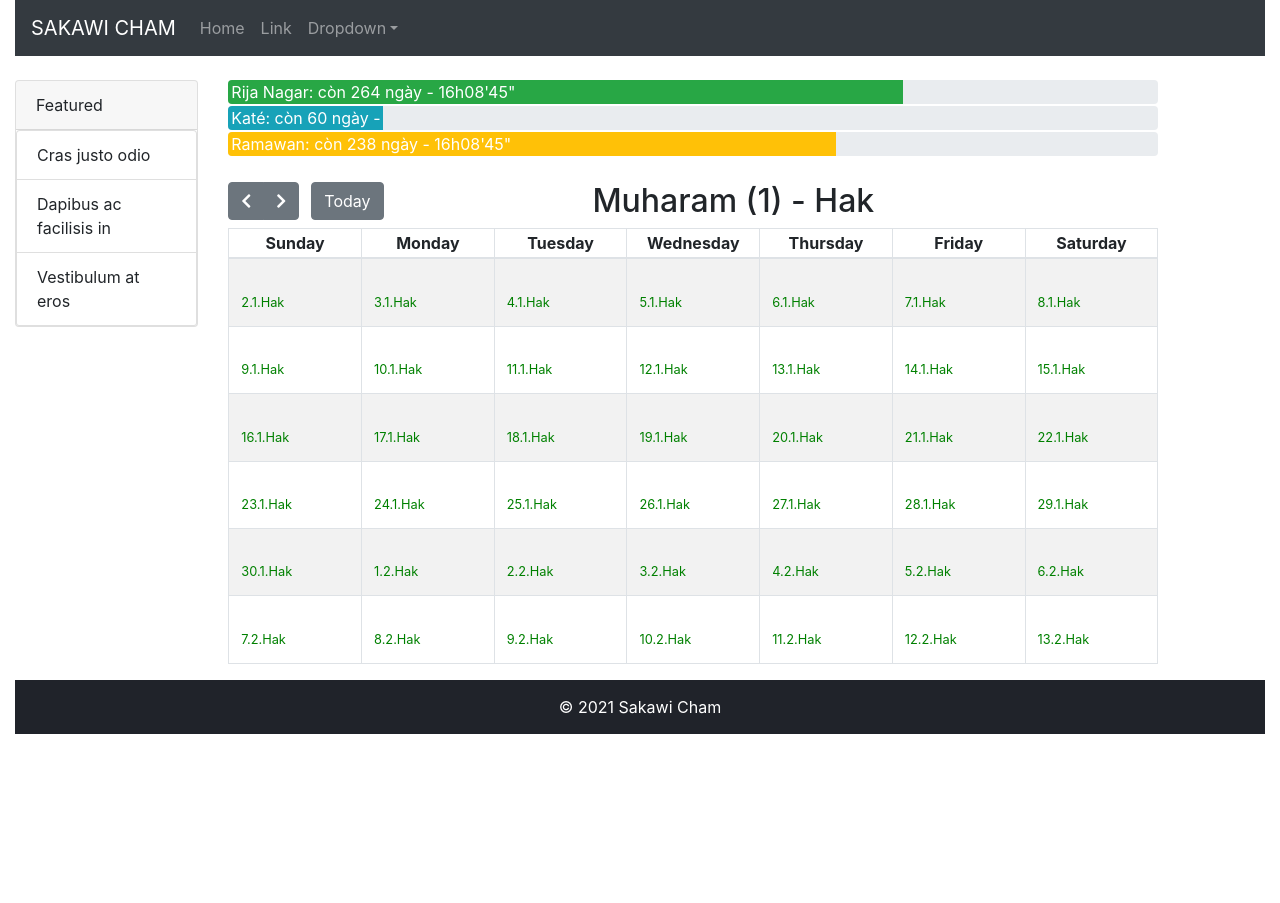
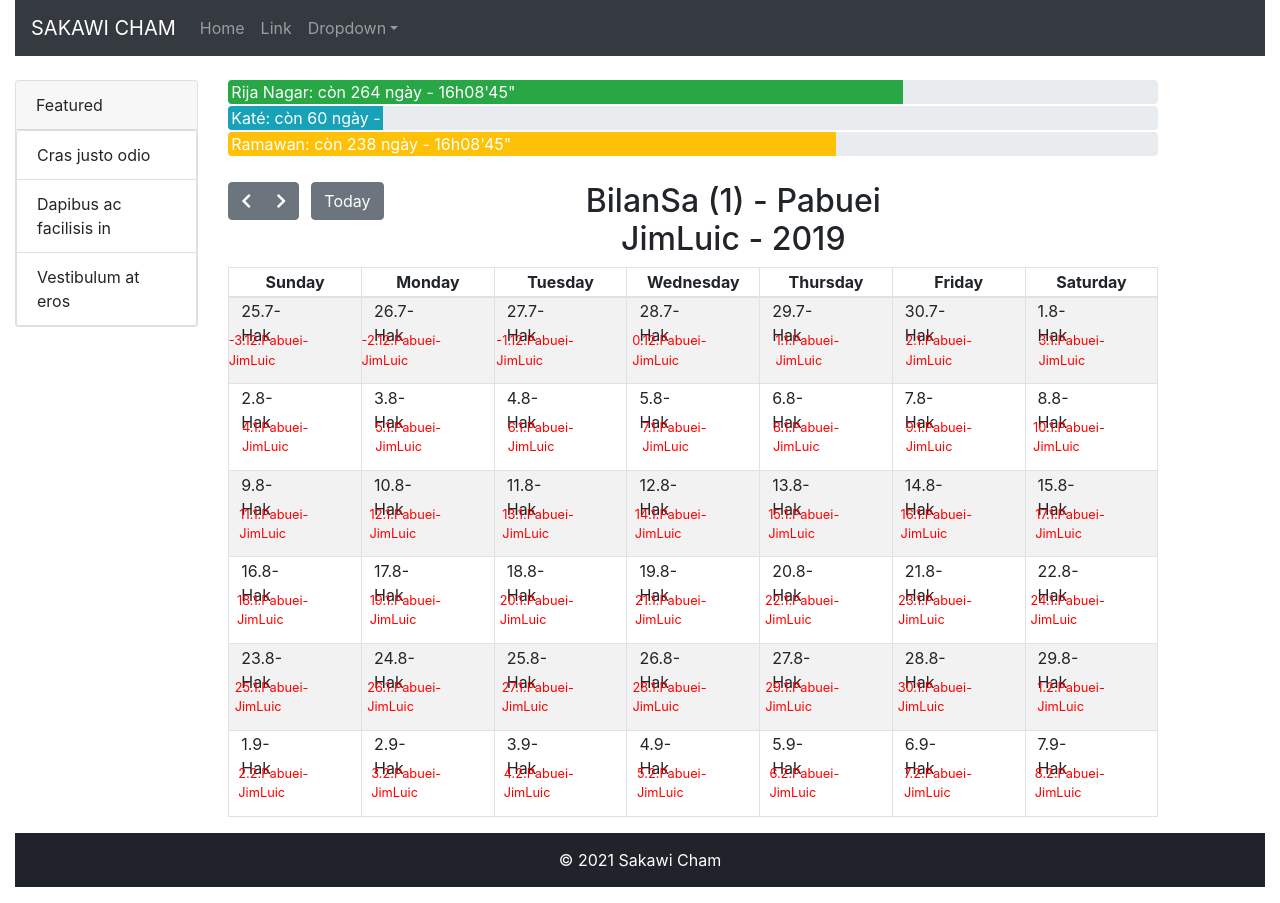
Before and after one commit to Tanginpantangin/sakawi-cham-web, a React (Create React App) app: page / in a window 1280 px wide. Before the commit the page ends 800 px from the top, so only its background shows below. Built offline with nearby package versions, Linux system fonts and the light colour scheme.

Commit message:
Update buildMatrixCalendar

```diff
--- a/src/components/calendar.tsx
+++ b/src/components/calendar.tsx
@@ -13,14 +13,14 @@ export declare type SakawiType = 'sakawiAwal' | 'sakawiAhier' | 'solarCalendar';
 export const Calendar = () => {
     const [year] = useState(new Date().getFullYear());
     const [month] = useState(new Date().getMonth());
-    const [sakawiType] = useState<SakawiType>('sakawiAwal');
+    const [sakawiType] = useState<SakawiType>('sakawiAhier');
 
     // Sakawi Awal
-    let awalMonth: AwalMonth = { month: 0, year: {ikasSarak: IkasSarakEnum.Hak}};
+    let awalMonth: AwalMonth = { month: 0, year: { ikasSarak: IkasSarakEnum.Hak } };
     const [monthAwal] = useState(awalMonth);
 
     // Sakawi Ahier
-    let ahierMonth: AhierMonth = {month: AhierMonthEnum.BilanSa, year: { nasak: NasakEnum.Kabaw, ikasSarak: IkasSarakEnum.Hak }};
+    let ahierMonth: AhierMonth = { month: AhierMonthEnum.BilanSa, year: { nasak: NasakEnum.Pabuei, ikasSarak: IkasSarakEnum.JimLuic, yearNumber: 2019 } };
     const [monthAhier] = useState(ahierMonth);
 
     return (
--- a/src/components/dayAhier.tsx
+++ b/src/components/dayAhier.tsx
@@ -5,7 +5,7 @@ import { AwalDate } from "../model/AwalDate";
 
 interface DayAhierProps {
     date?: Date;
-    dateAwal?: AwalDate;
+    dateAwal: AwalDate;
     dateAhier: AhierDate;
 }
 
@@ -30,7 +30,9 @@ export const DayAhier = (props: DayAhierProps) => {
                 <Col md={4}></Col>
             </Row>
             <Row>
-                <Col md={4}></Col>
+                <Col md={4}>
+                    {props.dateAwal.date}.{props.dateAwal.awalMonth.month + 1}-{IkasSarakEnum[props.dateAwal.awalMonth.year.ikasSarak]}
+                </Col>
                 <Col style={divStyle} md={4}>
                     {props.dateAhier.date}.{props.dateAhier.ahierMonth.month + 1}.{NasakEnum[props.dateAhier.ahierMonth.year.nasak]}-{IkasSarakEnum[props.dateAhier.ahierMonth.year.ikasSarak]}
                 </Col>
--- a/src/components/monthAhier.tsx
+++ b/src/components/monthAhier.tsx
@@ -2,6 +2,7 @@ import React, { useState } from "react";
 import { Button, ButtonGroup, ButtonToolbar, Col, Container, Row, Table } from "react-bootstrap";
 import { AhierMonthEnum, IkasSarakEnum, NasakEnum } from "../enums/enum";
 import { addAhierDays, addAhierMonths, AhierDate, AhierMonth } from "../model/AhierDate";
+import { addAwalDays, AwalDate } from "../model/AwalDate";
 import Helper from "../utility/helper";
 import { DayAhier } from "./dayAhier";
 
@@ -10,26 +11,42 @@ interface MonthAhierProps {
 }
 
 export const MonthAhier = (props: MonthAhierProps) => {
+    //const [matrixCalender, setMatrixCalender] = useState<MatrixCalendarType>();
     const [ahierMonth, setAhierMonth] = useState(props.ahierMonth);
-    let firstDate: AhierDate = { date: 1, ahierMonth: props.ahierMonth };
-    const [firstDateOfMonth, setFirstDateOfMonth] = useState<AhierDate>(firstDate);
-    const [firstDayOfMonth, setFirstDayOfMonth] = useState(0);
+    let firstAhierDate: AhierDate = { date: 1, ahierMonth: props.ahierMonth };
+    const [firstDateOfAhierMonth, setFirstDateOfAhierMonth] = useState<AhierDate>(firstAhierDate);
+    const [firstDayOfAhierMonth, setFirstDayOfAhierMonth] = useState(0);
+
+    let firstAwalDate: AwalDate = { date: 1, awalMonth: { month: 0, year: { ikasSarak: 0, yearNumber: 1400 } } };
+    const [firstDateOfAwalMonth, setFirstDateOfAwalMonth] = useState<AwalDate>(firstAwalDate);
+    const [firstDayOfAwalMonth, setFirstDayOfAwalMonth] = useState(0);
 
     React.useEffect(() => {
         function init() {
-            // Read Sakawi Takai Ciim
-            let startDay = Number.parseInt(Helper.getStartDayByAhierMonth(ahierMonth.year, ahierMonth.month));
-            //setFirstDayOfMonth(startDay);
+            // Build matrix Calendar
+            let matrix = Helper.buildMatrixCalendar(2020);
+            console.log('matrix: ' + JSON.stringify(matrix));
+            let currentAhierMonth = matrix.filter(m => m.ahierMonth.month === ahierMonth.month
+                && m.ahierMonth.year.yearNumber === ahierMonth.year.yearNumber)[0];
+            //setMatrixCalender(currentAhierMonth);
 
-            let firstDate: AhierDate = { date: 1, ahierMonth: ahierMonth };
-            //setFirstDateOfMonth(firstDate);
+            // Ahier Date
+            let firstAhierDate: AhierDate = { date: 1, ahierMonth: currentAhierMonth.ahierMonth };
+            setFirstDateOfAhierMonth(firstAhierDate);
+            setFirstDayOfAhierMonth(currentAhierMonth?.firstDayOfAhierMonth);
+
+            // Awal Date
+            let firstAwalDate: AwalDate = { date: 1, awalMonth: currentAhierMonth.awalMonth };
+            setFirstDateOfAwalMonth(firstAwalDate);
+            setFirstDayOfAwalMonth(currentAhierMonth?.firstDayOfAwalMonth);
         }
 
         init();
     }, [ahierMonth]);
 
     function handleGoToToday() {
-        setAhierMonth({month: AhierMonthEnum.BilanSa, year: { nasak: NasakEnum.Takuh, ikasSarak: IkasSarakEnum.Liéh }});
+        let ahierMonth: AhierMonth = { month: AhierMonthEnum.BilanSa, year: { nasak: NasakEnum.Pabuei, ikasSarak: IkasSarakEnum.Jim, yearNumber: 2019 } };
+        setAhierMonth(ahierMonth);
     }
 
     function handleGoToPreviousMonth() {
@@ -47,13 +64,25 @@ export const MonthAhier = (props: MonthAhierProps) => {
     for (let weeks = 0; weeks < 6; weeks++) {
         let cells = []
         for (let days = 0; days < 7; days++) {
-            let cellDate = addAhierDays(firstDateOfMonth, (count - firstDayOfMonth + 1));
+            let cellAhierDate = addAhierDays(firstDateOfAhierMonth, (count - firstDayOfAhierMonth));
             let dateAhier: AhierDate = {
-                date: cellDate.date,
-                ahierMonth: cellDate.ahierMonth
+                date: cellAhierDate.date,
+                ahierMonth: cellAhierDate.ahierMonth
             }
-            cells.push(<DayAhier key={`cell${weeks}-${days}`} dateAhier={dateAhier}></DayAhier>);
-            count++
+
+            let week = 0;
+            if (firstDayOfAwalMonth < firstDayOfAhierMonth) {
+                week = 7;
+            }
+
+            let cellAwalDate = addAwalDays(firstDateOfAwalMonth, (count - firstDayOfAwalMonth - week));
+            let dateAwal: AwalDate = {
+                date: cellAwalDate.date,
+                awalMonth: cellAwalDate.awalMonth
+            }
+
+            cells.push(<DayAhier key={`cell${weeks}-${days}`} dateAhier={dateAhier} dateAwal={dateAwal}></DayAhier>);
+            count++;
         }
 
         rows.push(<tr key={weeks}>{cells}</tr>)
@@ -80,7 +109,7 @@ export const MonthAhier = (props: MonthAhierProps) => {
                     </ButtonToolbar>
                 </Col>
                 <Col md={5} style={{ textAlign: "center" }}>
-                    <h2>{AhierMonthEnum[ahierMonth.month]} {`(${(ahierMonth.month + 1)})`} - {NasakEnum[ahierMonth.year.nasak]} {IkasSarakEnum[ahierMonth.year.ikasSarak]}</h2>
+                    <h2>{AhierMonthEnum[ahierMonth.month]} {`(${(ahierMonth.month + 1)})`} - {NasakEnum[ahierMonth.year.nasak]} {IkasSarakEnum[ahierMonth.year.ikasSarak]} - {ahierMonth.year.yearNumber}</h2>
                 </Col>
                 <Col md={3}></Col>
             </Row>
--- a/src/utility/helper.ts
+++ b/src/utility/helper.ts
@@ -1,7 +1,7 @@
 import dataConfig from '../data/SakawiTakaiCiim.json';
 import { AhierMonthEnum, AwalMonthEnum, IkasSarakEnum, NasakEnum } from "../enums/enum";
-import { addAhierYears, AhierYear } from "../model/AhierDate";
-import { AwalDate, AwalYear } from '../model/AwalDate';
+import { addAhierYears, AhierMonth, AhierYear } from "../model/AhierDate";
+import { addAwalMonths, AwalDate, AwalYear } from '../model/AwalDate';
 import { MatrixCalendarType } from "../model/MatrixCalendarType";
 import { awalMonthArray, awalYearArray, firstDateOfSakawiAhier_Pabuei_JimLuic_2019, firstDateOfSakawiAwal_Lieh_1439, totalDaysOf8AwalYearCycle, yearNumberOfSakawiAwal_Lieh_1439 } from './constant';
 
@@ -121,7 +121,7 @@ export default class Helper {
 
         let resultDate: AwalDate = {
             date: awalDate,
-            awalMonth: {month: awalMonth, year: { ikasSarak: awalYear, yearNumber: awalYearNumber }}
+            awalMonth: { month: awalMonth, year: { ikasSarak: awalYear, yearNumber: awalYearNumber } }
         }
 
         return resultDate;
@@ -142,12 +142,12 @@ export default class Helper {
             // Tháng lẻ - "bilan tapak": (30 ngày), gồm: 1,3,5,7,9,11.
             numberOfDay = 30;
         } else if (month === AhierMonthEnum.BilanDua || month === AhierMonthEnum.BilanPak || month === AhierMonthEnum.BilanNem ||
-            month === AhierMonthEnum.BilanDalipan || month === AhierMonthEnum.BilanSapluh ) {
+            month === AhierMonthEnum.BilanDalipan || month === AhierMonthEnum.BilanSapluh) {
             // Tháng chẳn - "bilan u" : (29 ngày), gồm: 2,4,6,8,10.
             numberOfDay = 29;
-        } else if (month === AhierMonthEnum.BilanMak)  {
+        } else if (month === AhierMonthEnum.BilanMak) {
             // Tháng 12:
-            if (year.ikasSarak === IkasSarakEnum.Hak || year.ikasSarak === IkasSarakEnum.Dal ||year.ikasSarak === IkasSarakEnum.JimLuic) {
+            if (year.ikasSarak === IkasSarakEnum.Hak || year.ikasSarak === IkasSarakEnum.Dal || year.ikasSarak === IkasSarakEnum.JimLuic) {
                 // năm nhuận (thun "Nâh": Hak, Dal, Jim luic): 30 ngày
                 numberOfDay = 30;
             } else {
@@ -155,7 +155,7 @@ export default class Helper {
                 numberOfDay = 29;
             }
         } else if (month === AhierMonthEnum.BilanBhang) {
-            if (year.ikasSarak === IkasSarakEnum.Hak || year.ikasSarak === IkasSarakEnum.Dal ||year.ikasSarak === IkasSarakEnum.JimLuic) {
+            if (year.ikasSarak === IkasSarakEnum.Hak || year.ikasSarak === IkasSarakEnum.Dal || year.ikasSarak === IkasSarakEnum.JimLuic) {
                 // năm nhuận (thun "Nâh": Hak, Dal, Jim luic): 29 ngày
                 numberOfDay = 29;
             }
@@ -234,37 +234,42 @@ export default class Helper {
 
         const startAhierYear: AhierYear = {
             nasak: NasakEnum.Pabuei,
-            ikasSarak: IkasSarakEnum.Jim,
+            ikasSarak: IkasSarakEnum.JimLuic,
             yearNumber: 2019
         }
-        const startAwalDate = Helper.getAwalDateByGregoryDate(firstDateOfSakawiAhier_Pabuei_JimLuic_2019)
+
         const numberOfAhierYear = toYearAhier - (startAhierYear.yearNumber ?? 0);
+        let newGregoryDate = firstDateOfSakawiAhier_Pabuei_JimLuic_2019;
 
         for (let y = 0; y < numberOfAhierYear; y++) {
-            const newYear = addAhierYears(startAhierYear, y);
-            const numberOfAhierMonth = Helper.getMonthNumbersOfAhierYear(newYear);
+            const ahierYear = addAhierYears(startAhierYear, y);
+            const numberOfAhierMonth = Helper.getMonthNumbersOfAhierYear(ahierYear);
+            let addedGregoryDays = 0;
 
             for (let m = 0; m < numberOfAhierMonth; m++) {
-                const awalYear: AwalYear = {
-                    ikasSarak: startAwalDate.awalMonth.year.ikasSarak,
-                    yearNumber: startAwalDate.awalMonth.year.yearNumber
-                }
+                const ahierMonth: AhierMonth = { month: m, year: ahierYear };
+                const dayNumbersOfAhierMonth = Helper.getDayNumbersOfAhierMonth(ahierYear, m);
+                const firstDayOfAhierMonth = newGregoryDate.getDay();
 
-                const dayNumbersOfAhierMonth = Helper.getDayNumbersOfAhierMonth(newYear, m);
-                const newGregoryDate = Helper.addGregoryDays(firstDateOfSakawiAhier_Pabuei_JimLuic_2019, dayNumbersOfAhierMonth);
+                const awalDate = Helper.getAwalDateByGregoryDate(newGregoryDate);
+                const awalMonth = addAwalMonths(awalDate.awalMonth, 1);
+                const dayNumbersOfAwalMonth = Helper.getDayNumbersOfAwalMonth(awalMonth.year, awalMonth.month);
+                const firstDayOfAwalMonth = Number.parseInt(Helper.getStartDayByAwalMonth(awalMonth.year, awalMonth.month)) - 1; // Sunday is 0
 
                 let ahierMonthItem: MatrixCalendarType = {
-                    ahierYear: newYear,
-                    ahierMonth: m,
+                    ahierMonth: ahierMonth,
                     dayNumbersOfAhierMonth: dayNumbersOfAhierMonth,
-                    firstDayOfAhierMonth: 5,
+                    firstDayOfAhierMonth: firstDayOfAhierMonth,
                     dateOfGregoryCalendar: newGregoryDate,
-                    awalMonth: startAwalDate.awalMonth,
-                    dayNumbersOfAwalMonth: Helper.getDayNumbersOfAwalMonth(awalYear, m),
-                    firstDayOfAwalMonth: 7
+                    awalMonth: awalMonth,
+                    dayNumbersOfAwalMonth: dayNumbersOfAwalMonth,
+                    firstDayOfAwalMonth: firstDayOfAwalMonth
                 }
 
                 result.push(ahierMonthItem);
+
+                addedGregoryDays += dayNumbersOfAhierMonth;
+                newGregoryDate = Helper.addGregoryDays(firstDateOfSakawiAhier_Pabuei_JimLuic_2019, addedGregoryDays);
             }
         }
 
```
Also changed, not shown: src/components/monthAwal.tsx (+6 -6 lines), src/model/MatrixCalendarType.ts (+2 -5 lines).
